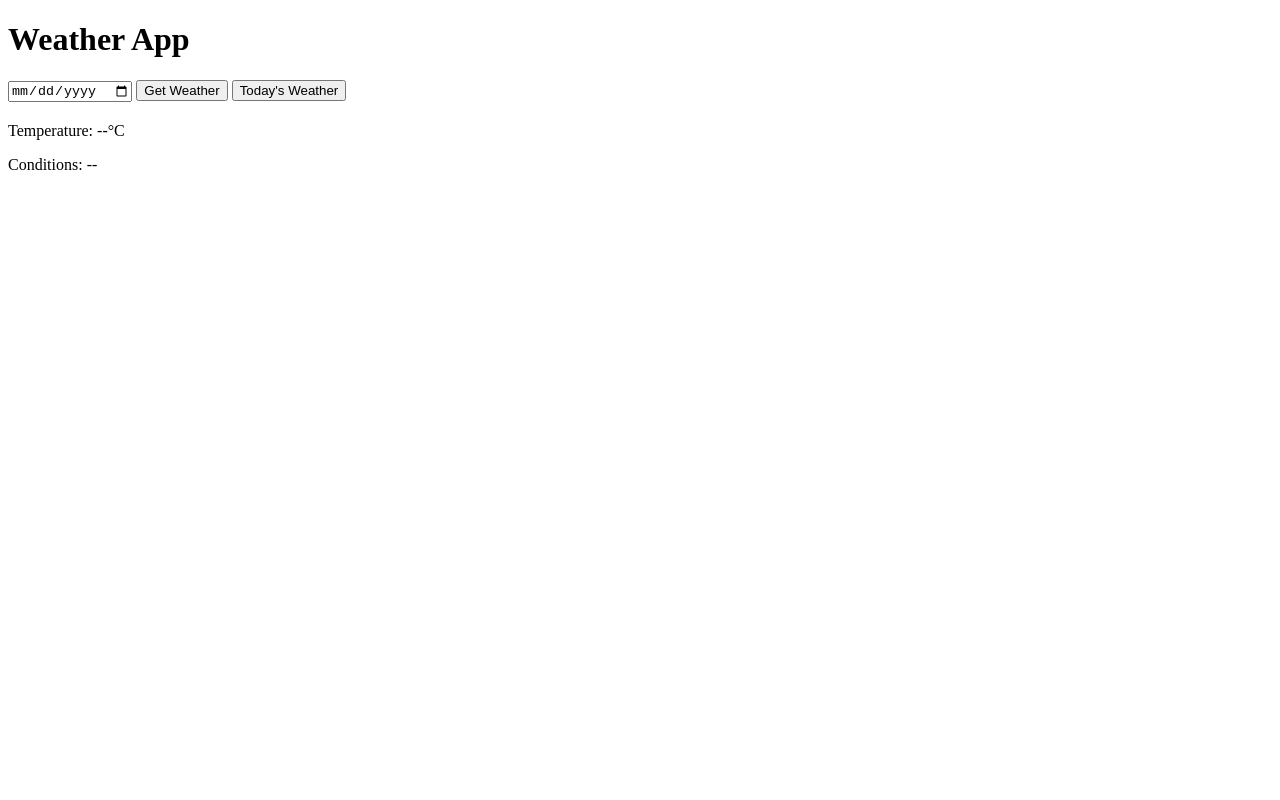
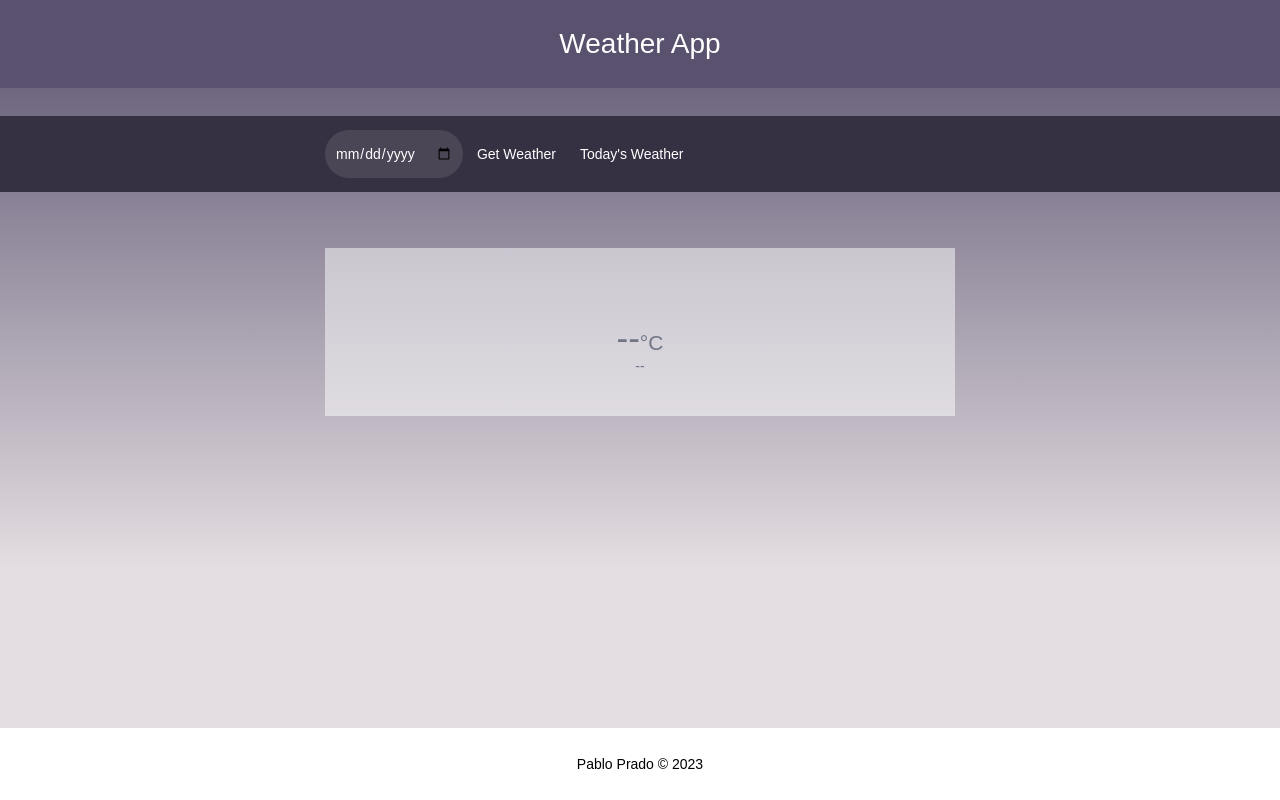
Before and after one commit to p-prado/actividad-3, a plain HTML site: page index.html in a window 1280 px wide. Both pictures are taken after a click on the button "Get Weather". Drawn offline with Linux system fonts and the light colour scheme.

Commit message:
Add Styles

```diff
--- a/index.html
+++ b/index.html
@@ -11,34 +11,52 @@
 </head>
 
 <body>
+    <header>
+        <div class="container">
             <h1 class="title">Weather App</h1>
-    <div class="controls">
+        </div>
+    </header>
+    <main>
+        <div class="controls-container">
+            <div class="container">
                 <input type="date" name="date" id="dateControl">
                 <button id="dateButton">Get Weather</button>
                 <button id="todayButton">Today's Weather</button>
             </div>
-    <h2><span id="dateHeading"></span></h2>
+        </div>
+        <div class="container">
             <div id="resultsDate" class="results">
-        <p>Temperature: <span id="dayTemp">--</span>°C</p>
-        <p>Conditions: <span id="dayConditions">--</span></p>
+                <h2><span id="dateHeading">Tuesday</span></h2>
+                <p class="temp"><span id="dayTemp">--</span>°C</p>
+                <p><span id="dayConditions">--</span></p>
             </div>
             <div id="resultsToday" class="results">
+                <h2><span id="todayHeading"></span></h2>
+                <div class="today-container">
                     <div id="morning">
-            <h3>Morning:</h3>
-            <p>Temperature: <span id="morningTemp">--</span>°C</p>
-            <p>Conditions: <span id="morningConditions">----</span></p>
+                        <h3>Morning</h3>
+                        <p><span id="morningTemp" class="temp">--</span>°</p>
+                        <p><span id="morningConditions">----</span></p>
                     </div>
                     <div id="afternoon">
-            <h3>Afternoon:</h3>
-            <p>Temperature: <span id="afternoonTemp">--</span>°C</p>
-            <p>Conditions: <span id="afternoonConditions">----</span></p>
+                        <h3>Afternoon</h3>
+                        <p><span id="afternoonTemp" class="temp">--</span>°</p>
+                        <p><span id="afternoonConditions">----</span></p>
                     </div>
                     <div id="night">
-            <h3>Night:</h3>
-            <p>Temperature: <span id="nightTemp">--</span>°C</p>
-            <p>Conditions: <span id="nightConditions">----</span></p>
+                        <h3>Night</h3>
+                        <p><span id="nightTemp" class="temp">--</span>°</p>
+                        <p><span id="nightConditions">----</span></p>
                     </div>
                 </div>
+            </div>
+        </div>
+    </main>
+    <footer>
+        <div class="container">
+            <p>Pablo Prado &copy; 2023</p>
+        </div>
+    </footer>
 </body>
 
 </html>
--- a/index.js
+++ b/index.js
@@ -5,6 +5,7 @@ const dateControl = document.getElementById("dateControl");
 const dateButton = document.getElementById("dateButton");
 const todayButton = document.getElementById("todayButton");
 const dateHeading = document.getElementById("dateHeading");
+const todayHeading = document.getElementById("todayHeading");
 const resultsDate = document.getElementById("resultsDate");
 const resultsToday = document.getElementById("resultsToday");
 
@@ -41,7 +42,7 @@ todayButton.addEventListener("click", function () {
         month: 'long',
         day: 'numeric'
     };
-    dateHeading.innerHTML = today.toLocaleDateString("en-US", dateOptions);
+    todayHeading.innerHTML = today.toLocaleDateString("en-US", dateOptions);
     // Call to API, returns an object.
     getTodayWeather(today)
         .then(weatherData => {
@@ -71,7 +72,7 @@ async function getDateWeather(date) {
             } else {
                 reject(Error("Call to get weather data for the specified date failed because no date was selected."))
             }
-        }, 5000);
+        }, 1000);
     });
 }
 
@@ -80,7 +81,6 @@ async function getTodayWeather(date) {
     return new Promise((resolve, reject) => {
         // Random variable to simulate the success or failure of the API call.
         let isSuccessful = true;
-        // Set time limit for opperation to be 5000 ms.
         setTimeout(() => {
             if (isSuccessful) {
                 console.log(date)
@@ -102,7 +102,7 @@ async function getTodayWeather(date) {
             } else {
                 reject(Error("Call to get weather data failed."));
             }
-        }, 5000);
+        }, 1000);
     });
 }
 
--- a/styles/styles.css
+++ b/styles/styles.css
@@ -1,7 +1,128 @@
+/* RESET */
+* {
+    margin: 0;
+    padding: 0;
+}
+
+/* Root Styles */
+
+:root {
+    font-size: 14px;
+    font-family: sans-serif;
+}
+
+h1 {
+    font-weight: 500;
+}
+
+h2 {
+    margin-bottom: 2rem;
+    font-size: 2rem;
+}
+
+body {
+    /* background: rgb(228, 221, 225); */
+    background: linear-gradient(to top, rgba(228, 221, 225, 1) 29%, rgba(89, 81, 110, 1) 100%);
+    background-repeat: no-repeat;
+    background-attachment: fixed;
+}
+
+/* CONTAINERS */
+.container {
+    max-width: 45rem;
+    width: 90%;
+    margin-inline: auto;
+}
+
+/* HEADER */
+
+header {
+    background-color: #59516e;
+    color: white;
+    text-align: center;
+    padding: 2rem;
+}
+
+/* CONTROLS */
+
+.controls-container {
+    margin: 2rem 0;
+    padding: 1rem 0;
+    background-color: #353142;
+}
+
+input[type="date"],
+button {
+    font-size: inherit;
+    font-family: inherit;
+    padding: 0.5rem;
+    box-sizing: content-box;
+    height: 2rem;
+    background-color: transparent;
+    color: white;
+    border: 3px solid transparent;
+    outline: none;
+    cursor: pointer;
+}
+
+input[type="date"] {
+    background-color: rgba(255, 255, 255, 0.1);
+    border-radius: 4rem;
+}
+
+button:hover {
+    border-bottom: 3px solid white;
+
+}
+
 .results {
     display: none;
+    background-color: rgba(255, 255, 255, 0.5);
+    padding: 3rem;
+    margin: 4rem 0;
+    max-width: 50rem;
+    text-align: center;
 }
 
 .visible {
-    display:block;
+    display: block;
 }
+
+.today-container {
+    display: grid;
+    grid-template-columns: 1fr 1fr 1fr;
+}
+.today-container div {
+    color: #6f7585;
+    padding: 1.25rem 0;
+}
+
+.today-container div:not(:last-child){
+    border-right: 2px solid #bdc0c9;
+}
+
+.temp {
+    font-size: 1.5rem;
+}
+
+#resultsDate p {
+    color: #6f7585;
+
+}
+
+#dayTemp {
+    font-size: 2.5rem;
+}
+
+/* FOOTER */
+
+footer {
+    background-color: white;
+    color: black;
+    text-align: center;
+    padding: 2rem 0;
+    width: 100%;
+    position: absolute;
+    bottom: 0;
+
+}
```
Also changed, not shown: date.js (deleted, +0 -34 lines). Lines whose indentation alone changed are shown as unchanged.
